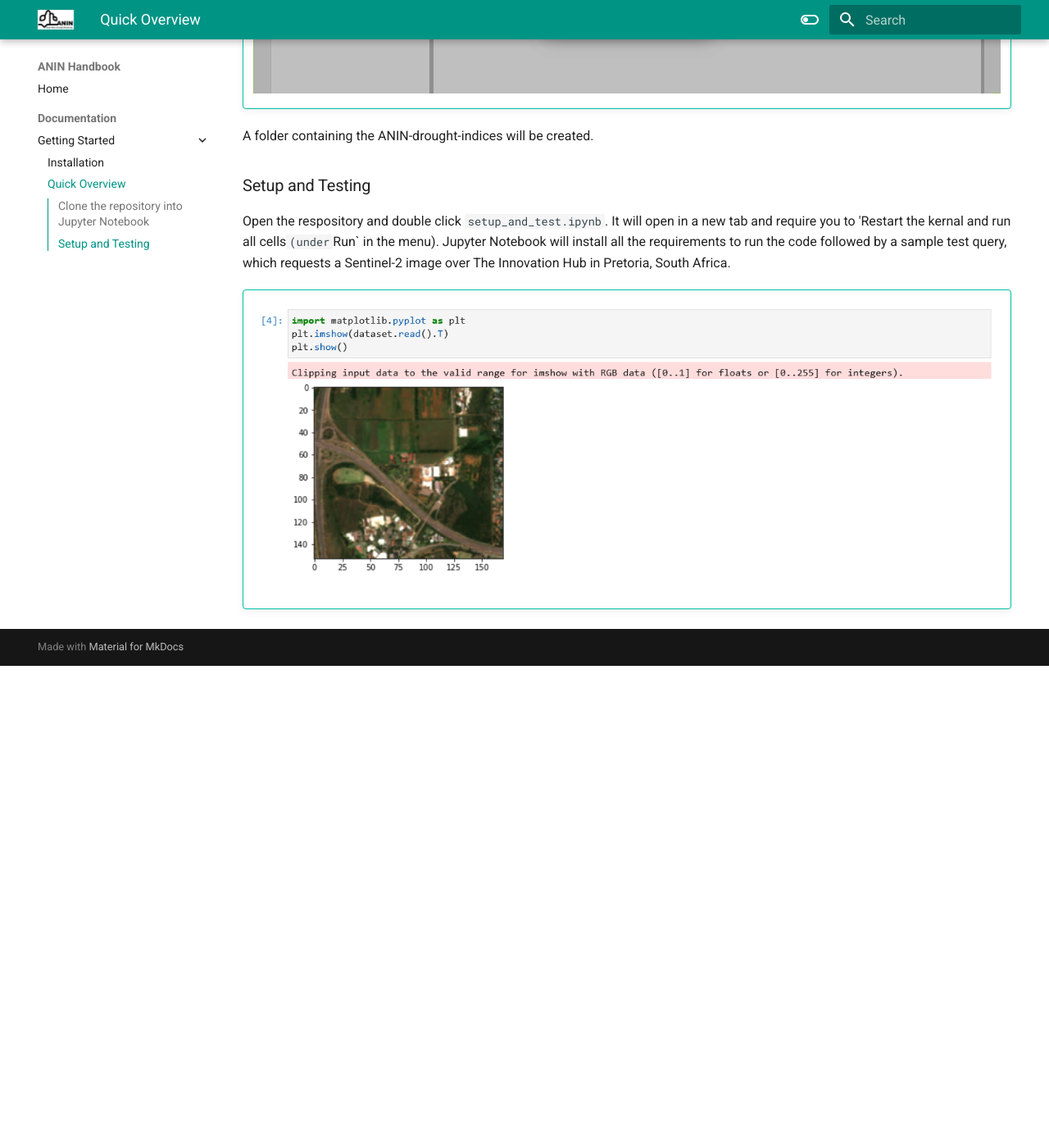
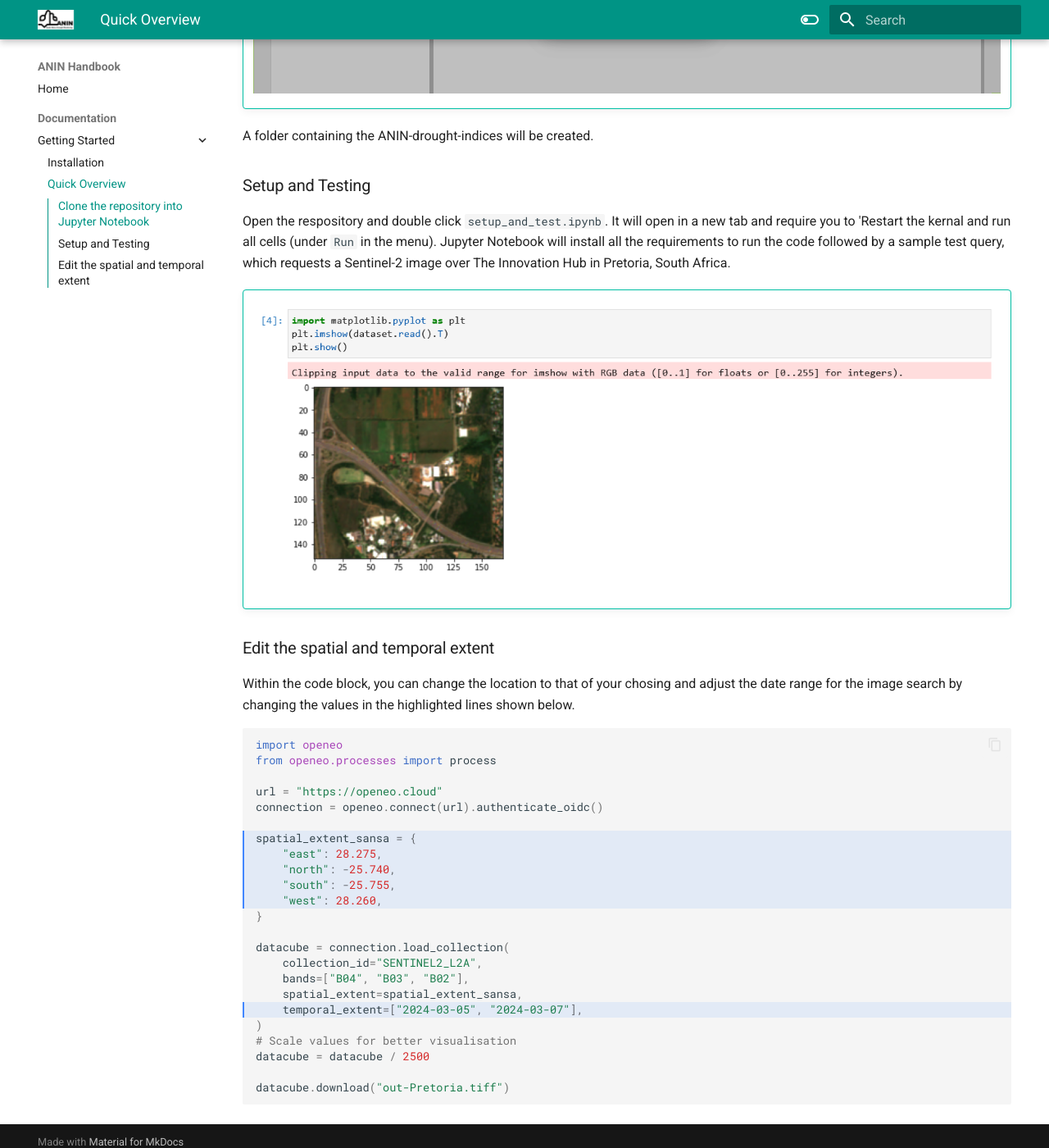
Before and after one commit to sibonile/ANIN-Handbook, an MkDocs documentation site: the page built from docs/Overview.md, in a window 1280 px wide and 1400 px high, scrolled down 895 px. Shown: the whole window at 82% size. Built offline with MkDocs 1.6.1 and Material for MkDocs 9.7.7, drawn with Linux system fonts in a browser that asks for light colours; before the commit the page ends 1707 px from its top, so only the background shows below that.

Commit message:
$Update to overview

````diff
--- a/docs/Overview.md
+++ b/docs/Overview.md
@@ -13,9 +13,39 @@ A folder containing the ANIN-drought-indices will be created.
 
 ### Setup and Testing
 
-Open the respository and double click `setup_and_test.ipynb`. It will open in a new tab and require you to 'Restart the kernal and run all cells` (under `Run` in the menu).
+Open the respository and double click `setup_and_test.ipynb`. It will open in a new tab and require you to 'Restart the kernal and run all cells (under `Run` in the menu).
 Jupyter Notebook will install all the requirements to run the code followed by a sample test query, which requests a Sentinel-2 image over The Innovation Hub in Pretoria, South Africa.
 
 !!! tip ""
 
     ![alt text](assets/JN_TestResults.PNG)
+
+### Edit the spatial and temporal extent
+
+Within the code block, you can change the location to that of your chosing and adjust the date range for the image search by changing the values in the highlighted lines shown below.
+
+``` py hl_lines="7 8 9 10 11 18"
+import openeo
+from openeo.processes import process
+
+url = "https://openeo.cloud"
+connection = openeo.connect(url).authenticate_oidc()
+
+spatial_extent_sansa = {
+    "east": 28.275,
+    "north": -25.740,
+    "south": -25.755,
+    "west": 28.260,
+}
+
+datacube = connection.load_collection(
+    collection_id="SENTINEL2_L2A",
+    bands=["B04", "B03", "B02"],
+    spatial_extent=spatial_extent_sansa,
+    temporal_extent=["2024-03-05", "2024-03-07"],
+)
+# Scale values for better visualisation
+datacube = datacube / 2500
+
+datacube.download("out-Pretoria.tiff")
+```
````
Also changed, not shown: docs/assets/UnderConstruction.jpeg (added).
